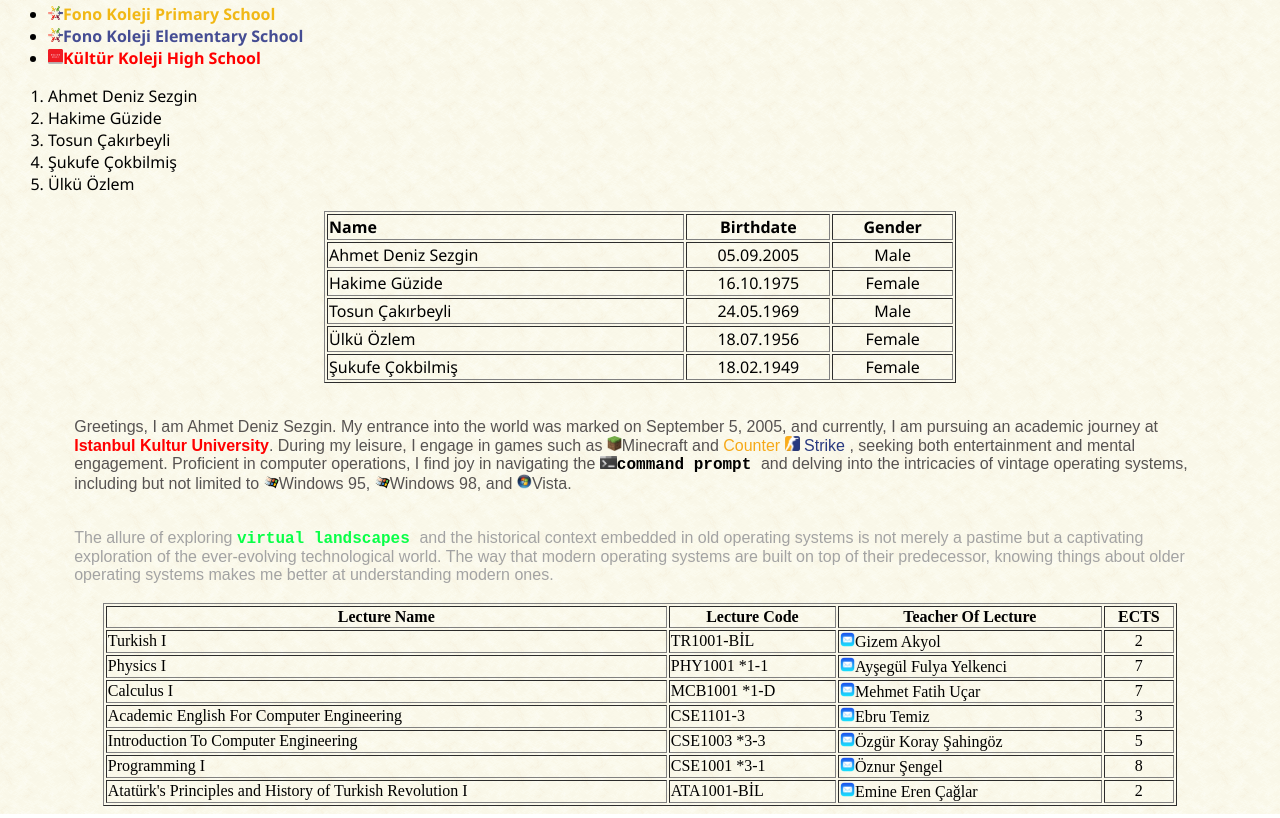
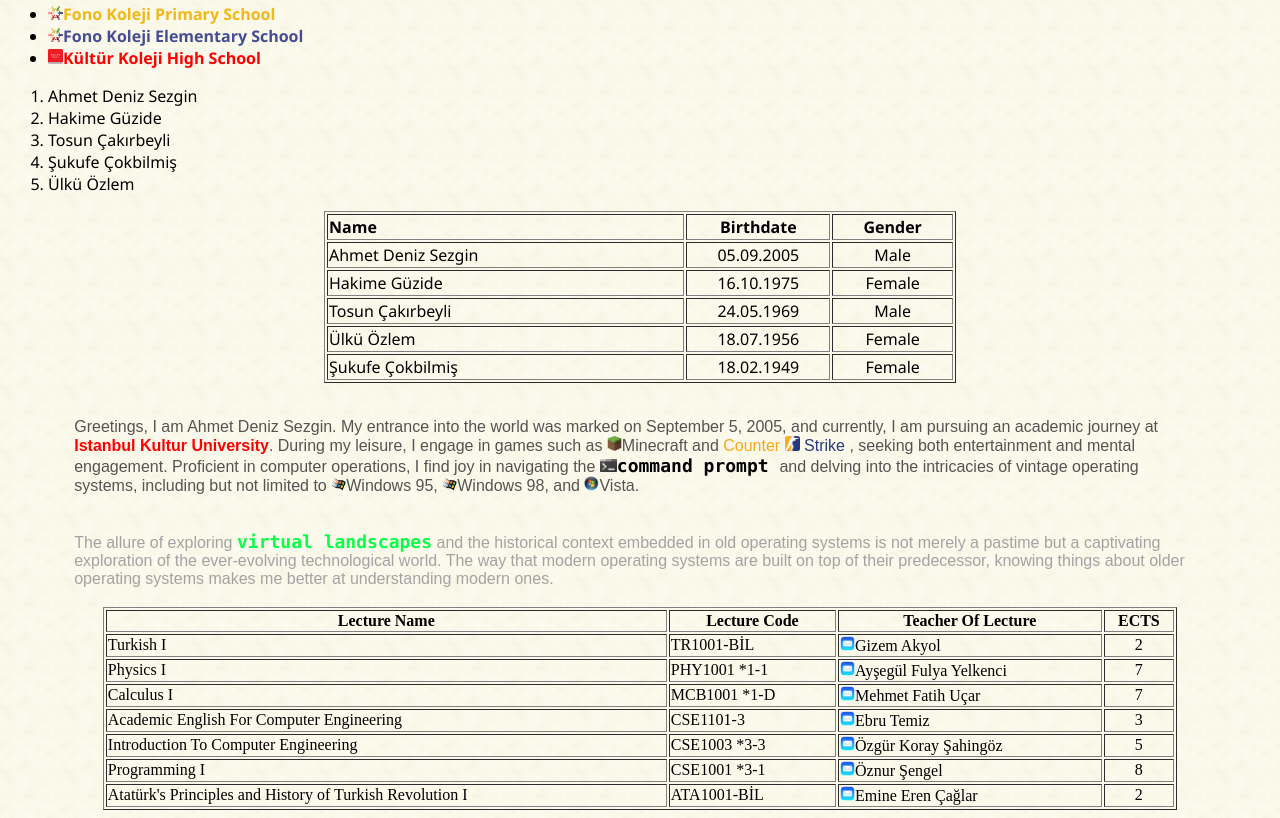
Before and after one commit to Ahmetdoesreal/Introduction-Homework, a plain HTML site: page index.html in a window 1280 px wide. Shown: the part 663-1481 px from the top of the page. Drawn offline with Linux system fonts and the light colour scheme.

Commit message:
Monospace to consolas

```diff
--- a/index.html
+++ b/index.html
@@ -90,12 +90,12 @@
 <table border="0" width="90%" align="center">
 <tr>
 <td><p><font face=Sans-Serif color="#575352">
-  Greetings, I am Ahmet Deniz Sezgin. My entrance into the world was marked on September 5, 2005, and currently, I am pursuing an academic journey at <strong><font color ="#FF0000">Istanbul Kultur University</font></strong>. During my leisure, I engage in games such as <img src="./Assets/minecraft.png" width="15em">Minecraft and <font color="#f6a918">Counter </font><img src="./Assets/cs2.png" width="15em"> <font color="#28397f">Strike</font>	, seeking both entertainment and mental engagement. Proficient in computer operations, I find joy in navigating the <img src="./Assets/terminal.png" width="17em"><strong><font face=Monospace color="#000000" size="4">command prompt </font></strong>and delving into the intricacies of vintage operating systems, including but not limited to <img src="./Assets/9x.png" width="15em">Windows 95, <img src="./Assets/9x.png" width="15em">Windows 98, and <img src="./Assets/vista.png" width="15em">Vista.</td>
+  Greetings, I am Ahmet Deniz Sezgin. My entrance into the world was marked on September 5, 2005, and currently, I am pursuing an academic journey at <strong><font color ="#FF0000">Istanbul Kultur University</font></strong>. During my leisure, I engage in games such as <img src="./Assets/minecraft.png" width="15em">Minecraft and <font color="#f6a918">Counter </font><img src="./Assets/cs2.png" width="15em"> <font color="#28397f">Strike</font>	, seeking both entertainment and mental engagement. Proficient in computer operations, I find joy in navigating the <img src="./Assets/terminal.png" width="17em"><strong><font face="Consolas,Monospace" color="#000000" size="4">command prompt </font></strong>and delving into the intricacies of vintage operating systems, including but not limited to <img src="./Assets/9x.png" width="15em">Windows 95, <img src="./Assets/9x.png" width="15em">Windows 98, and <img src="./Assets/vista.png" width="15em">Vista.</td>
 </tr></font>
 </p>
 <tr>
 <td><p><font face=Sans-Serif color="#A3A3A3">
-  The allure of exploring <strong><font face=Monospace color="#08ff47" size=4>virtual landscapes </font></strong>and the historical context embedded in old operating systems is not merely a pastime but a captivating exploration of the ever-evolving technological world. The way that modern operating systems are built on top of their predecessor, knowing things about older operating systems makes me better at understanding modern ones.
+  The allure of exploring <strong><font face="Consolas,Monospace" color="#08ff47" size=4>virtual landscapes</font></strong> and the historical context embedded in old operating systems is not merely a pastime but a captivating exploration of the ever-evolving technological world. The way that modern operating systems are built on top of their predecessor, knowing things about older operating systems makes me better at understanding modern ones.
 
 </font></p>
 </td></tr></table>
```
